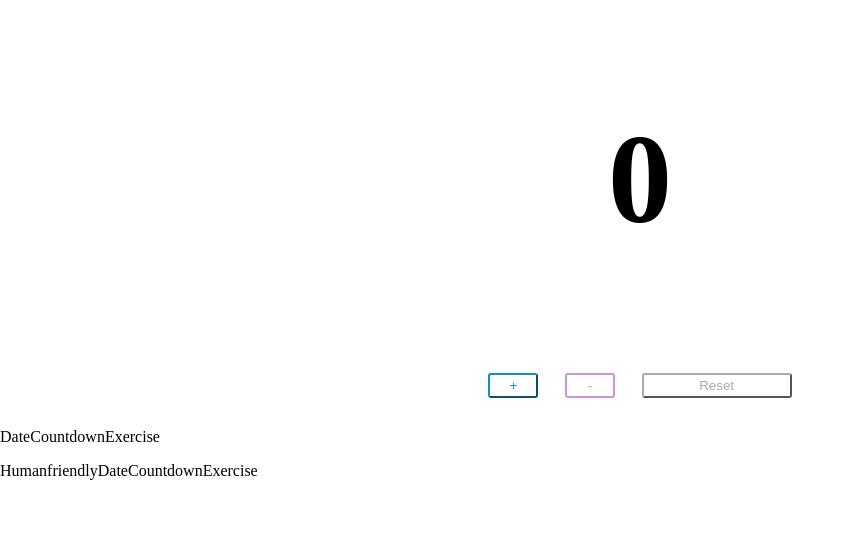
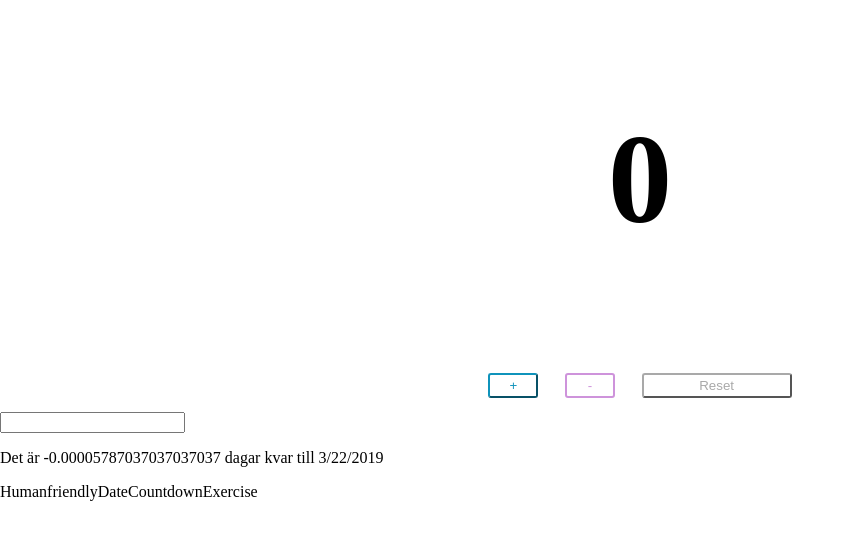
Before and after one commit to cygni/cygni-external-react-workshop, a React (Create React App) app: page / in a window 1280 px wide. Shown: the top 540 px of the page, without its empty margins (0-855 px from the left). Built offline with nearby package versions, Linux system fonts and the light colour scheme.

Commit message:
Workshop 1 Dabbler Facit

```diff
--- a/src/DateCountdownExercise.js
+++ b/src/DateCountdownExercise.js
@@ -1,6 +1,31 @@
-import React, { useState, useEffect } from "react";
-import "./App.css";
+import React, { useState, useEffect } from 'react';
+import './App.css';
 
 export default function DateCountdownExercise() {
-  return <p>DateCountdownExercise</p>;
+  const [date, setDate] = useState(new Date());
+  const [now, setNow] = useState(new Date());
+
+  useEffect(() => {
+    const timer = setTimeout(() => setNow(new Date()), 1000);
+    return () => clearTimeout(timer);
+  });
+
+  const countDownToDate = (givenDate) => {
+    return (givenDate - now) / (1000 * 3600 * 24);
+  };
+
+  return (
+    <section>
+      <input
+        type="text"
+        onChange={(e) => {
+          setDate(new Date(e.target.value));
+        }}
+      />
+      <p>
+        Det är {countDownToDate(date)} dagar kvar till{' '}
+        {date.toLocaleDateString()}
+      </p>
+    </section>
+  );
 }
```
